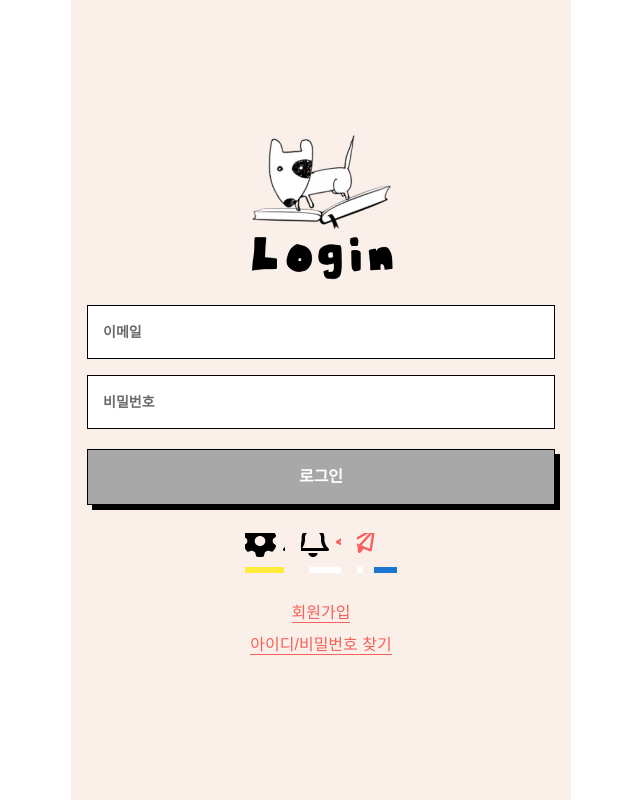
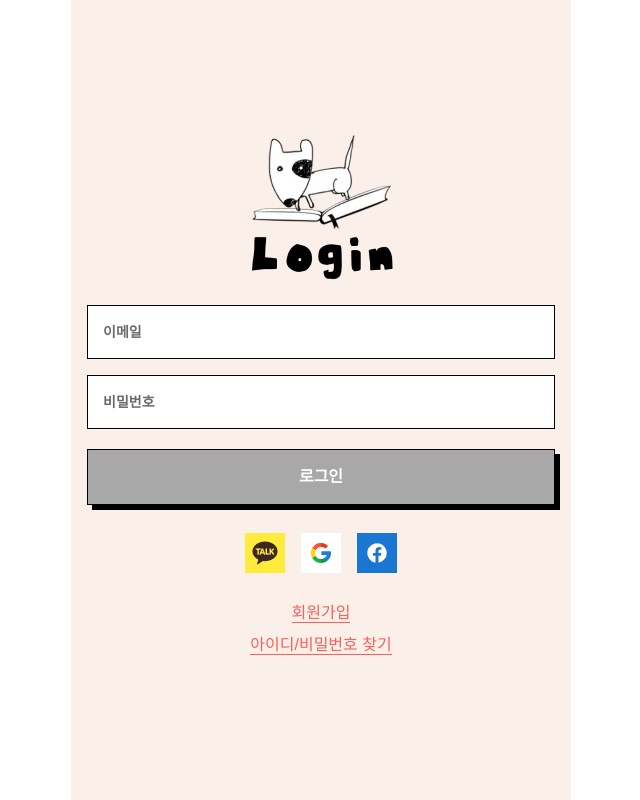
Before and after one commit to copiCat0/withPet-client, a React (Create React App) app in the folder withpet/: page /signin in a window 1280 px wide. Shown: the whole page, without its empty margins (319-959 px from the left). Built offline with nearby package versions, Linux system fonts and the light colour scheme; no server answers; a web font is replaced by a local one.

Commit message:
[🐞] 소셜아이콘 스프라이트 이미지 좌표 수정 #8

```diff
--- a/withpet/src/components/SignIn/SocialIcon.tsx
+++ b/withpet/src/components/SignIn/SocialIcon.tsx
@@ -30,9 +30,9 @@ const SocialIcon: React.FC<IconProps> = ({ method }) => {
       type="button"
       onClick={socialBtnHandler}
       className={`w-10 h-10 bg-sprites_icon cursor-pointer
-      ${method === 'kakao' ? 'bg-[left_-1px_top_-316px]' : ''}
-      ${method === 'google' ? 'bg-[left_-43px_top_-316px]' : ''}
-      ${method === 'facebook' ? 'bg-[left_-85px_top_-316px]' : ''}
+      ${method === 'kakao' ? 'bg-[left_-0px_top_-350px]' : ''}
+      ${method === 'google' ? 'bg-[left_-51px_top_-350px]' : ''}
+      ${method === 'facebook' ? 'bg-[left_-102px_top_-350px]' : ''}
     `}
     >
       <span className={'sr-only'}>{`${method} 소셜로그인 버튼`}</span>
```
